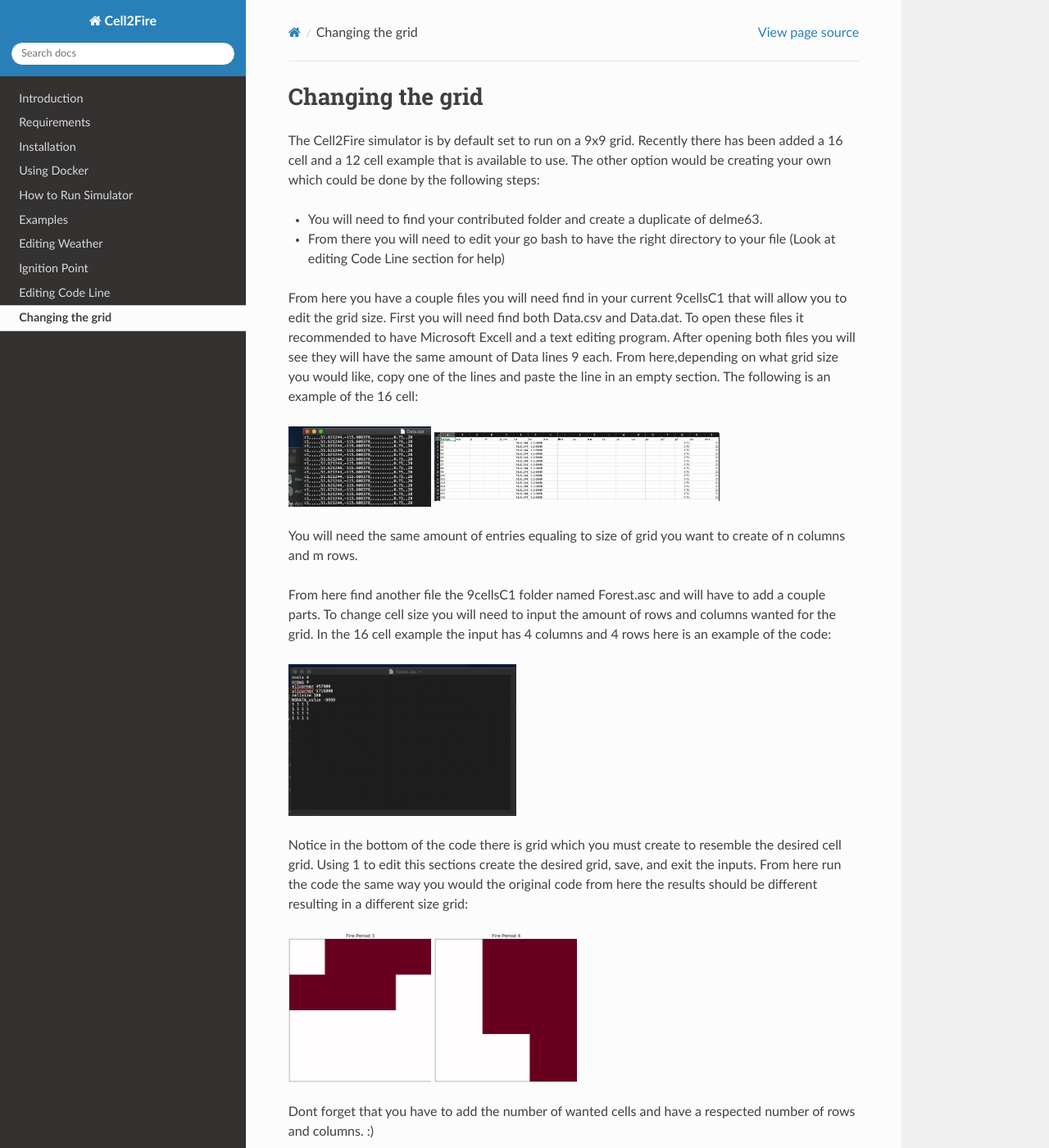
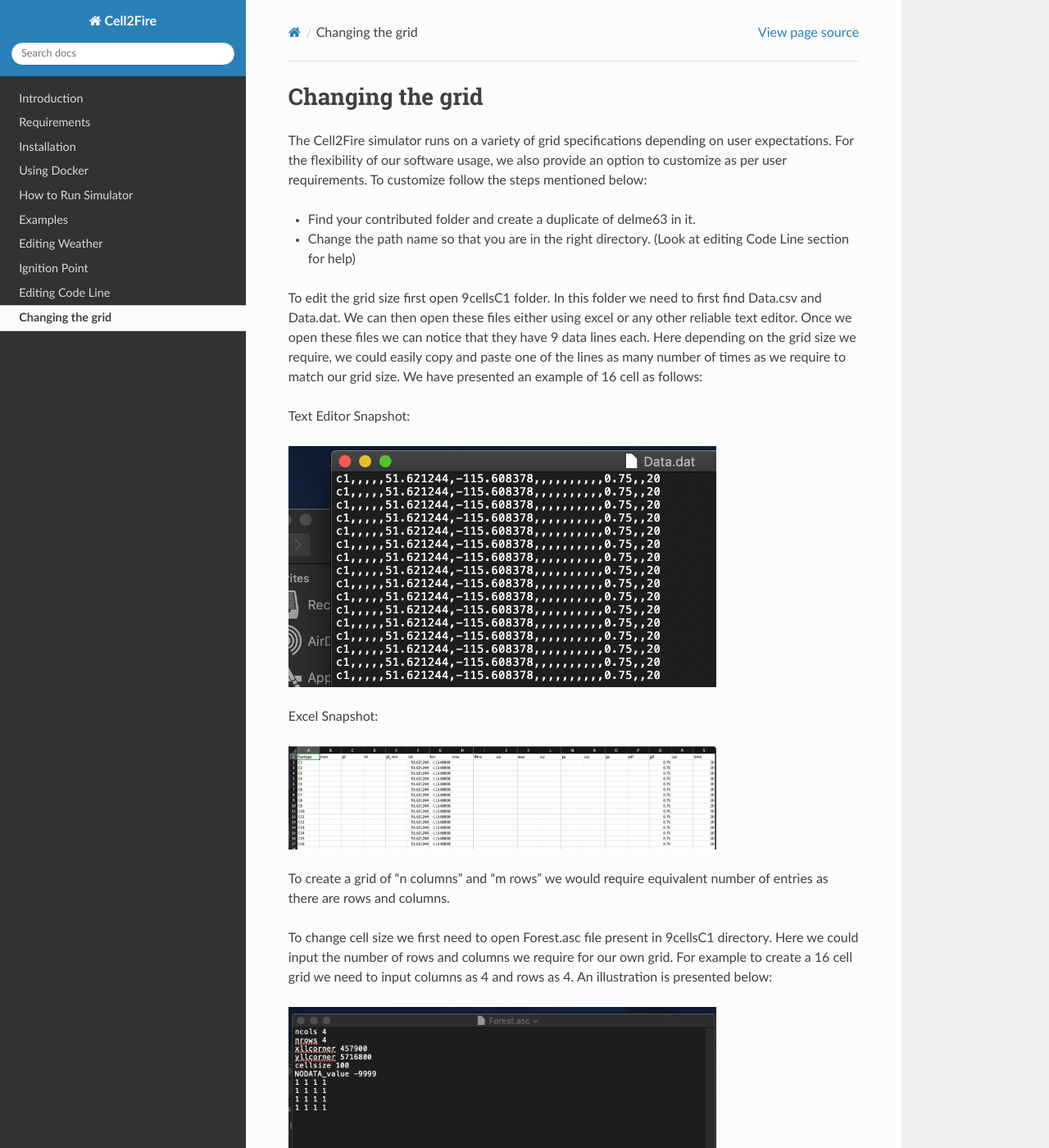
Before and after one commit to cell2fire/Cell2Fire, a Sphinx documentation site: the page built from docsrc/source/rstfiles/Cellsize.rst, in a window 1280 px wide and 1400 px high. Shown: the whole window at 82% size. Built offline with Sphinx 7.4.7 and the Read the Docs theme 2.0.0, drawn with Linux system fonts in a browser that asks for light colours; some of the changed text lies outside the part shown.

Commit message:
Updated Cellsize (#41)
* Updated Cellsize

* Adressed comments on Cellsize

```diff
--- a/docsrc/source/rstfiles/Cellsize.rst
+++ b/docsrc/source/rstfiles/Cellsize.rst
@@ -1,36 +1,47 @@
 Changing the grid
 =================
 
-The Cell2Fire simulator is by default set to run on a 9x9 grid. Recently there has been added a 16 cell and a 12 cell example that is available to use. The other option
-would be creating your own which could be done by the following steps:
+The Cell2Fire simulator runs on a variety of grid specifications depending on user expectations. For the flexibility of our software usage, we also provide an option to customize as per user requirements. To customize follow the steps mentioned below:
 
-* You will need to find your contributed folder and create a duplicate of delme63.
-* From there you will need to edit your go bash to have the right directory to your file (Look at editing Code Line section for help)
+* Find your contributed folder and create a duplicate of delme63 in it.
+* Change the path name so that you are in the right directory. (Look at editing Code Line section for help)
 
-From here you have a couple files you will need find in your current 9cellsC1 that will allow you to edit the grid size.
-First you will need find both Data.csv and Data.dat. To open these files it recommended to have Microsoft Excell and a text editing program.
-After opening both files you will see they will have the same amount of Data lines 9 each. From here,depending on what grid size you would like, copy one of the lines and
-paste the line in an empty section. The following is an example of the 16 cell:
+To edit the grid size first open 9cellsC1 folder. In this folder we need to first find Data.csv and Data.dat.
+We can then open these files either using excel or any other reliable text editor.
+Once we open these files we can notice that they have 9 data lines each. Here depending on the grid size we require, we could easily copy and paste one of the lines as many
+number of times as we require to match our grid size.
+We have presented an example of 16 cell as follows:
+
+Text Editor Snapshot:
 
 .. image:: /image/data.png
-   :width: 25%
+  :width: 75%
+
+Excel Snapshot:
+
 .. image:: /image/excell.png
-   :width: 50%
+  :width: 75%
 
-You will need the same amount of entries equaling to size of grid you want to create of n columns and m rows.
+To create a grid of "n columns" and "m rows" we would require equivalent number of entries as there are rows and columns.
 
-From here find another file the 9cellsC1 folder named Forest.asc and will have to add a couple parts. To change cell size you will need to input the amount of rows and columns
-wanted for the grid. In the 16 cell example the input has 4 columns and 4 rows here is an example of the code:
+To change cell size we first need to open Forest.asc file present in 9cellsC1 directory. Here we could input the number of rows and columns we require for our own grid.
+For example to create a 16 cell grid we need to input columns as 4 and rows as 4. An illustration is presented below:
 
 .. image:: /image/Forest.png
-   :width: 40%
+   :width: 75%
 
-Notice in the bottom of the code there is grid which you must create to resemble the desired cell grid. Using 1 to edit this sections create the desired grid, save, and exit the inputs.
-From here run the code the same way you would the original code from here the results should be different resulting in a different size grid:
+At the very end of the code we need to redesign the grid using 1's as per our requirements. Once we have made the desired changes we need to save our file and run the code to get our
+desired results. The different sized grids are as below:
+
+
+Image 1:
 
 .. image:: /image/16cell1.png
-  :width: 25%
+  :width: 50%
+
+Image 2:
+
 .. image:: /image/16cell2.png
-  :width: 25%
+  :width: 50%
 
-Dont forget that you have to add the number of wanted cells and have a respected number of rows and columns. :)
+Do not forget to add the number of wanted cells along with respected number of rows and columns.
```
